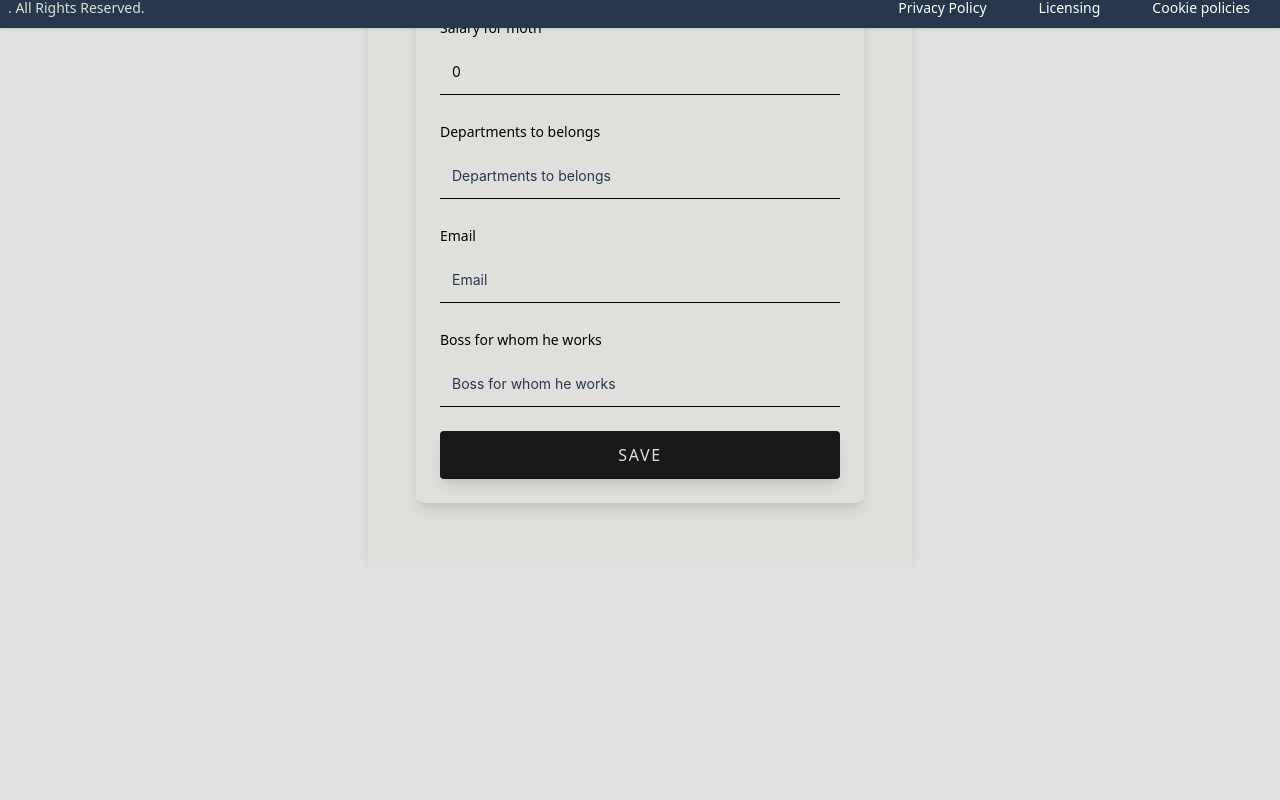
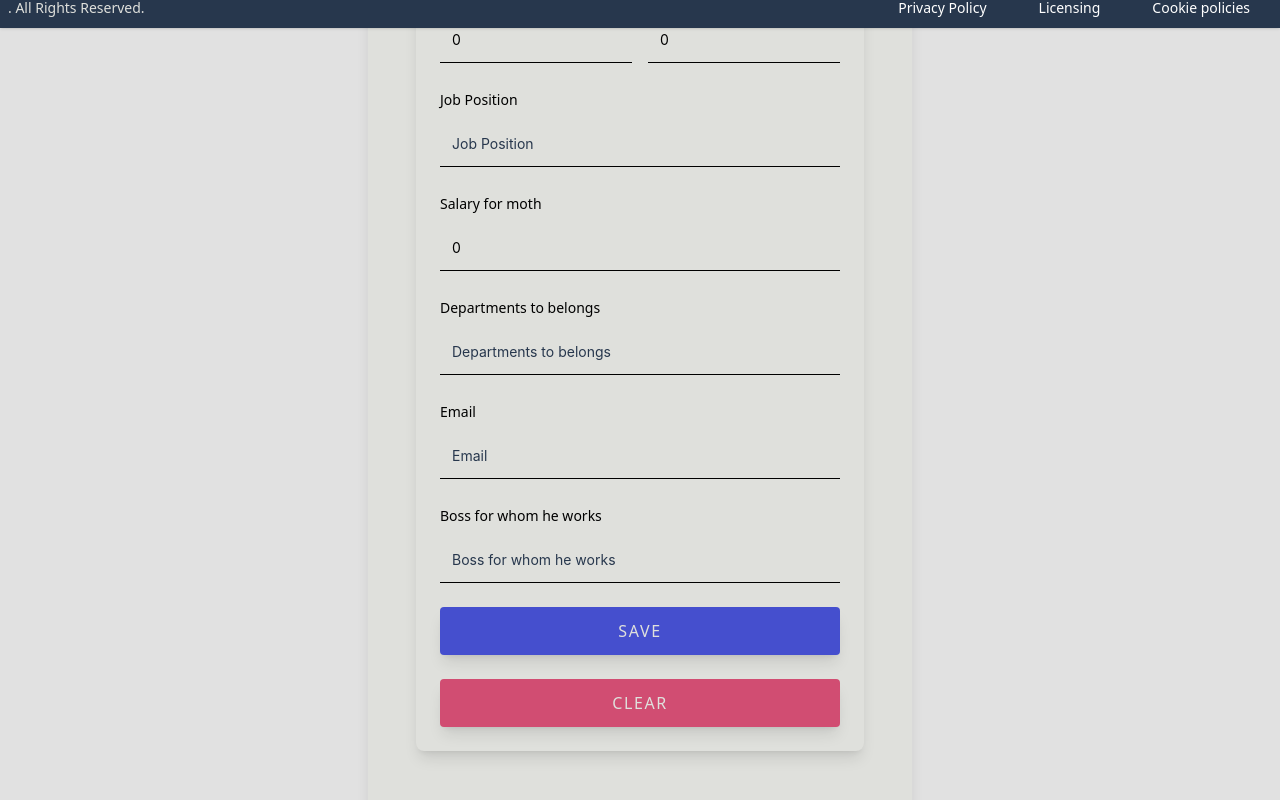
Before and after one commit to EvanderJimenez/Control_info_Empleados, a Next.js app in the folder proyecto/: page /home/AdminMain/ControlBoss in a window 1280 px wide. Shown: the part 772-1572 px from the top of the page. Before the commit the page ends 1339 px from the top, so only its background shows below. Built offline with nearby package versions, Linux system fonts and the light colour scheme; no server answers; the database is empty.

Commit message:
(CREACION) botones para limpiar pantallas

```diff
--- a/proyecto/src/root/components/assignDepartmentEmployee/AssignDepartmentEmployee.tsx
+++ b/proyecto/src/root/components/assignDepartmentEmployee/AssignDepartmentEmployee.tsx
@@ -5,6 +5,7 @@ import InputLabel from "./components/inputLabel/InputLabel";
 import ComboBox from "./components/comboBox/ComboBox";
 import { useDispatch, useSelector } from "react-redux";
 import {
+  ResetEmployeeByUid,
   StartGetEmployeeByUid,
   StartUpDateEmployee,
   selectGetAllDepartment,
@@ -67,6 +68,9 @@ const AssignDepartmentEmployee = () => {
     }
   };
 
+  const handleClear = async () => {
+    dispatch(ResetEmployeeByUid());
+  };
   const handleLoadEmployee = async (uid: string) => {
     dispatch(StartGetEmployeeByUid(uid));
   };
@@ -140,6 +144,9 @@ const AssignDepartmentEmployee = () => {
           />
         </div>
         <div>
+        <button className="bg-pink" onClick={handleClear}>
+            Clear
+          </button>
           <button className="bg-darkBlue" onClick={handleSave}>
             Save
           </button>
--- a/proyecto/src/root/components/bossControl/components/formEmployee/RegisterFormEmployee.tsx
+++ b/proyecto/src/root/components/bossControl/components/formEmployee/RegisterFormEmployee.tsx
@@ -2,8 +2,11 @@ import React from "react";
 import InputEmployee from "./inputEmployee/InputEmployee";
 import { UserData } from "@/root/interface/employee";
 import { EmployeesType } from "@/root/types/Employee.type";
+import { ResetEmployeeByUid } from "@/root/redux";
+import { useDispatch } from "react-redux";
 interface EmployeesData {
   userData: EmployeesType;
+
   upDate: (event: React.FormEvent<HTMLFormElement>) => void;
   handleInputChange: (event: React.ChangeEvent<HTMLInputElement>) => void;
 }
@@ -14,6 +17,12 @@ export default function RegisterFormEmployee({
   upDate,
   ...props
 }: EmployeesData) {
+
+  const dispatch = useDispatch()
+
+  const handleClear = async () => {
+    dispatch(ResetEmployeeByUid());
+  };
   return (
     <div>
       <div className="min-h-screen bg-gray-100 flex items-center justify-center py-12 px-4 sm:px-6 lg:px-8">
@@ -108,9 +117,15 @@ export default function RegisterFormEmployee({
             />
             <button
               type="submit"
-              className="w-full py-3 mt-6 font-medium tracking-widest text-white uppercase bg-black shadow-lg focus:outline-none hover:bg-gray-900 hover:shadow-none"
+              className="w-full py-3 mt-6 font-medium tracking-widest text-white uppercase bg-blue shadow-lg focus:outline-none hover:bg-gray-900 hover:shadow-none"
             >
               Save
+            </button>
+            <button
+              onClick={handleClear}
+              className="w-full py-3 mt-6 font-medium tracking-widest text-white uppercase bg-pink shadow-lg focus:outline-none hover:bg-gray-900 hover:shadow-none"
+            >
+              Clear
             </button>
           </form>
         </div>
--- a/proyecto/src/root/components/bossControl/components/listBoss/ListBoss.tsx
+++ b/proyecto/src/root/components/bossControl/components/listBoss/ListBoss.tsx
@@ -26,9 +26,9 @@ const ListBoss = ({ clear, setClear }: ListClear) => {
   };
 
   return (
-    <div className="bg-gray-100 p-4">
+    <div className="bg-gray-100 overflow-auto h-52 p-4">
       {listBoss?.map((request: EmployeesType, index: number) => (
-        <div key={index} className="mb-4 p-2 border border-gray-300 rounded">
+        <div key={index} className="mb-4 p-2 border  shadow-md rounded">
           <h3 className="text-lg font-semibold mb-2">
             Employee: {request.name}
           </h3>
--- a/proyecto/src/root/components/bossSection/editEmployeeSection/EditEmployeeSection.tsx
+++ b/proyecto/src/root/components/bossSection/editEmployeeSection/EditEmployeeSection.tsx
@@ -93,6 +93,10 @@ export default function EditEmployeeSection() {
   }, [])
 
 
+  const handleClear = async () => {
+    dispatch(ResetEmployeeByUid());
+  };
+
   return (
     <>
       <div className="flex flex-wrap justify-center bg-white">
@@ -147,6 +151,12 @@ export default function EditEmployeeSection() {
               >
                 Save
               </button>
+              <button
+                onClick={handleClear}
+                className="bg-pink   focus:ring-4 focus:outline-none focus:ring-blue-300 font-medium rounded-lg text-sm w-full sm:w-auto px-5 py-2.5 text-center "
+              >
+                Clear
+              </button>
             </div>
           </form>
         </div>
--- a/proyecto/src/root/components/registerBrands/registerBrands/RegisterBrand.tsx
+++ b/proyecto/src/root/components/registerBrands/registerBrands/RegisterBrand.tsx
@@ -197,6 +197,12 @@ export default function RegisterBrand() {
     }
   };
 
+  const handleClear = async () => {
+    dispatch(ResetEmployeeByUid());
+    dispatch(ResetByVariable());
+    setBrandData(data);
+
+  };
   return (
     <div className="bg-gray-200 min-h-screen flex flex-col justify-center items-start pt-10">
       <div className="flex items-center justify-center p-4 sm:p-12">
@@ -228,6 +234,12 @@ export default function RegisterBrand() {
             clear={clear}
             setClear={setClear}
           />
+                    <button
+            onClick={handleClear}
+            className="bg-pink   focus:ring-4 focus:outline-none focus:ring-blue-300 font-medium rounded-lg text-sm w-full sm:w-auto px-5 py-2.5 text-center "
+          >
+            Clear
+          </button>
           <RegisterCycle
             brandData={brandData}
             label="Cycle to belongs"
@@ -235,6 +247,7 @@ export default function RegisterBrand() {
             value={newCycle}
             handleSubmitCycle={handleSubmitCycle}
           />
+
           <form
             action="https://formbold.com/s/FORM_ID"
             onSubmit={handleSubmitHours}
```
